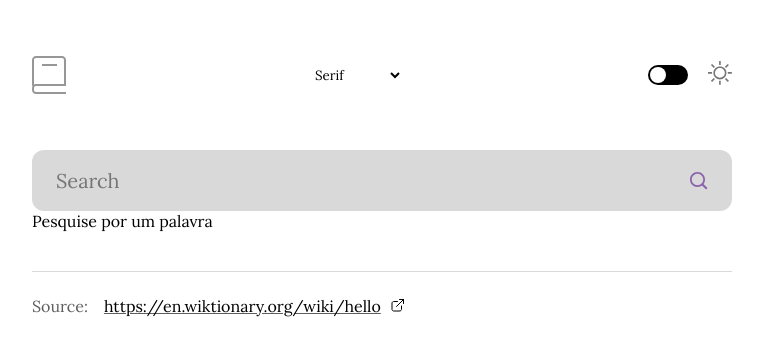
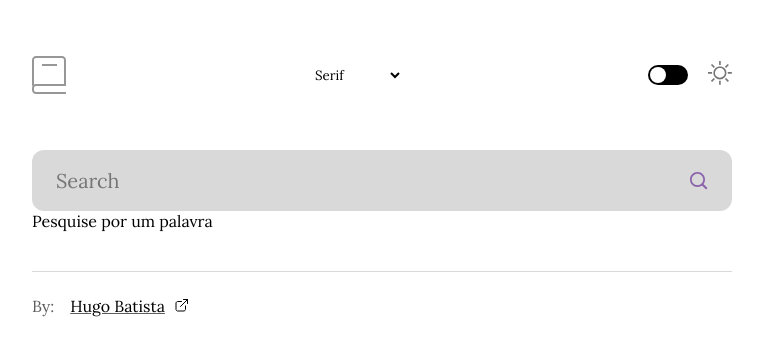
Before and after one commit to hugobatista27/dicionario, a React (Vite) app: page / in a window 1280 px wide. Shown: the top 356 px of the page, without its empty margins (258-1021 px from the left). Built offline with nearby package versions, Linux system fonts and the light colour scheme.

Commit message:
upda: cria o componente com as informaçõe do fetch

```diff
--- a/src/components/Footer/Footer.tsx
+++ b/src/components/Footer/Footer.tsx
@@ -1,9 +1,15 @@
+import { useAppContext } from '../../contexts/hook';
 import LINK_ICON from './assets/link.svg'
 
 import styled from 'styled-components';
 
 const FooterStyle = styled.footer`
     margin-top: 40px;
+
+    &:last-child{
+        margin-bottom: 50px;
+    }
+
     hr {
         width: 100%;
         background-color: #D9D9D9;
@@ -14,8 +20,7 @@ const FooterStyle = styled.footer`
         display: flex;
         gap: 16px;
 
-        padding: 24px 0;
-        margin-bottom: 50px;
+        padding-top: 24px;
 
         p, a {
             font-weight: 400;
@@ -29,17 +34,31 @@ const FooterStyle = styled.footer`
             }
         }
     }
+
 `
 
 export function Footer() {
+    const { state } = useAppContext();
+
     return (
         <FooterStyle>
             <hr />
+            {state.searchedWord.status === 'sucess' && (
+                <div>
+                    <p>Source:</p>
+                    <a href={state.searchedWord.sourceUrls[0]} target='_blank'>
+                        <span>
+                            {state.searchedWord.sourceUrls[0]}
+                        </span>
+                        <img src={LINK_ICON}/>
+                    </a>
+                </div>
+            )}
             <div>
-                <p>Source:</p>
-                <a href={`https://en.wiktionary.org/wiki/${'hello'}`}>
+                <p>By:</p>
+                <a href={'https://github.com/hugobatista27'} target='_blank'>
                     <span>
-                        {`https://en.wiktionary.org/wiki/${'hello'}`}
+                        {'Hugo Batista'}
                     </span>
                     <img src={LINK_ICON}/>
                 </a>
```
